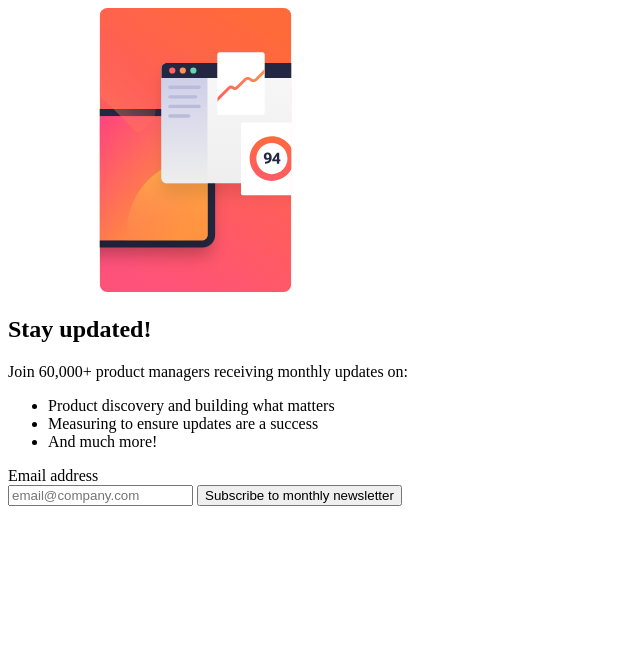
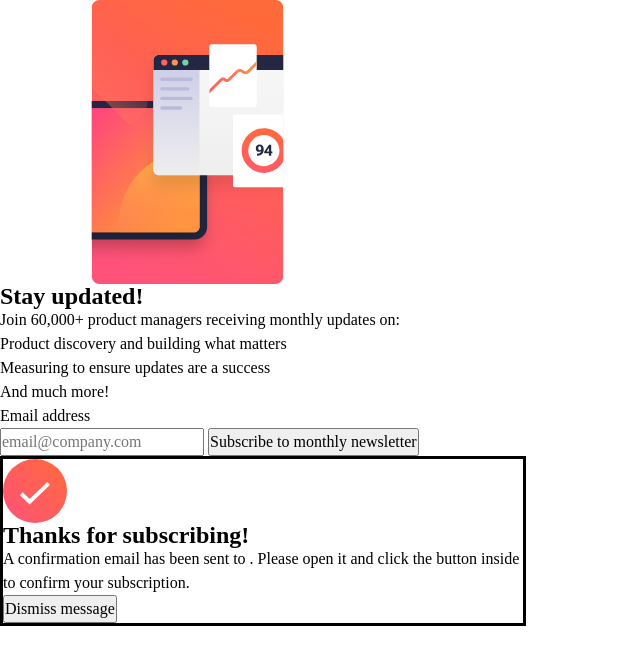
Before and after one commit to DocForLoop/newsletter-sign-up-with-success-message, a website built with Vite: page index.html in a window 1280 px wide. Shown: the whole page, without its empty margins (0-640 px from the left). Built offline with nearby package versions, Linux system fonts and the light colour scheme.

Commit message:
Add basic CSS styles

```diff
--- a/index.html
+++ b/index.html
@@ -47,7 +47,7 @@
         </div>
       </section>
 
-      <dialog aria-labelledby="modal-title" aria-describedby="modal-desc">
+      <dialog open aria-labelledby="modal-title" aria-describedby="modal-desc">
         <div>
           <img src="/src/assets/images/icon-success.svg" alt="" width="64" height="64">
           <h2 id="modal-title">Thanks for subscribing!</h2>
--- a/src/scss/global/_base.scss
+++ b/src/scss/global/_base.scss
@@ -0,0 +1,46 @@
+html {
+    font-size: 100%;
+}
+
+*, *::before, *::after {
+    box-sizing: border-box;
+}
+
+* {
+    margin: 0;
+    padding: 0;
+}
+
+body {
+    line-height: 1.5;
+}
+
+h1, h2, h3 {
+    line-height: 1;
+}
+
+p, li, figcaption {
+    text-wrap: pretty;
+    max-inline-size: 65ch;
+}
+
+img, picture, video, canvas, svg {
+    display: block;
+    max-inline-size: 100%;
+}
+
+input, button, textarea, select {
+    font: inherit;
+}
+
+p, h1, h2, h3, h4, h5, h6 {
+    overflow-wrap: break-word;
+}
+
+h1, h2, h3, h4, h5, h6 {
+    text-wrap: balance;
+}
+
+a, a:visited, a:active {
+    text-decoration: none;
+}
--- a/src/scss/global/_colors.scss
+++ b/src/scss/global/_colors.scss
@@ -0,0 +1,9 @@
+:root {
+    --clr-primary: hsl(234, 29%, 20%);
+    --clr-secondary: hsl(4, 100%, 67%);
+    --clr-bg: hsl(235, 18%, 26%);
+    --clr-placeholder: hsl(0, 0%, 46%);
+    --clr-light: hsl(0, 0%, 100%);
+    --clr-linear-grad: linear-gradient(90deg, hsl(15, 100%, 61%), hsl(346, 100%, 66%));
+    --clr-btn-shadow: hsla(4, 100%, 67%, 0.5);
+}
--- a/src/scss/global/_typography.scss
+++ b/src/scss/global/_typography.scss
@@ -1 +1,25 @@
 @use './functions' as * ;
+
+@font-face {
+    font-display: swap;
+    font-family: 'Roboto';
+    src: url('../assets/fonts/Roboto-Regular.ttf') format('truetype');
+    font-weight: 400;
+}
+
+@font-face {
+    font-display: swap;
+    font-family: 'Roboto';
+    src: url('../assets/fonts/Roboto-Bold.ttf') format('truetype');
+    font-weight: 700;
+}
+
+:root {
+    --ff-primary:'Roboto', 'Helvetica Neue', Arial, sans-serif;
+    --fs-h2: #{fluid(40, 56, 375, 768, rem)};
+    --fs-body: #{rem(16)};
+    --fs-label: #{rem(12)};
+    --fw-1: 400;
+    --fw-2: 700;
+    --lh-body: 1.5;
+}
```
